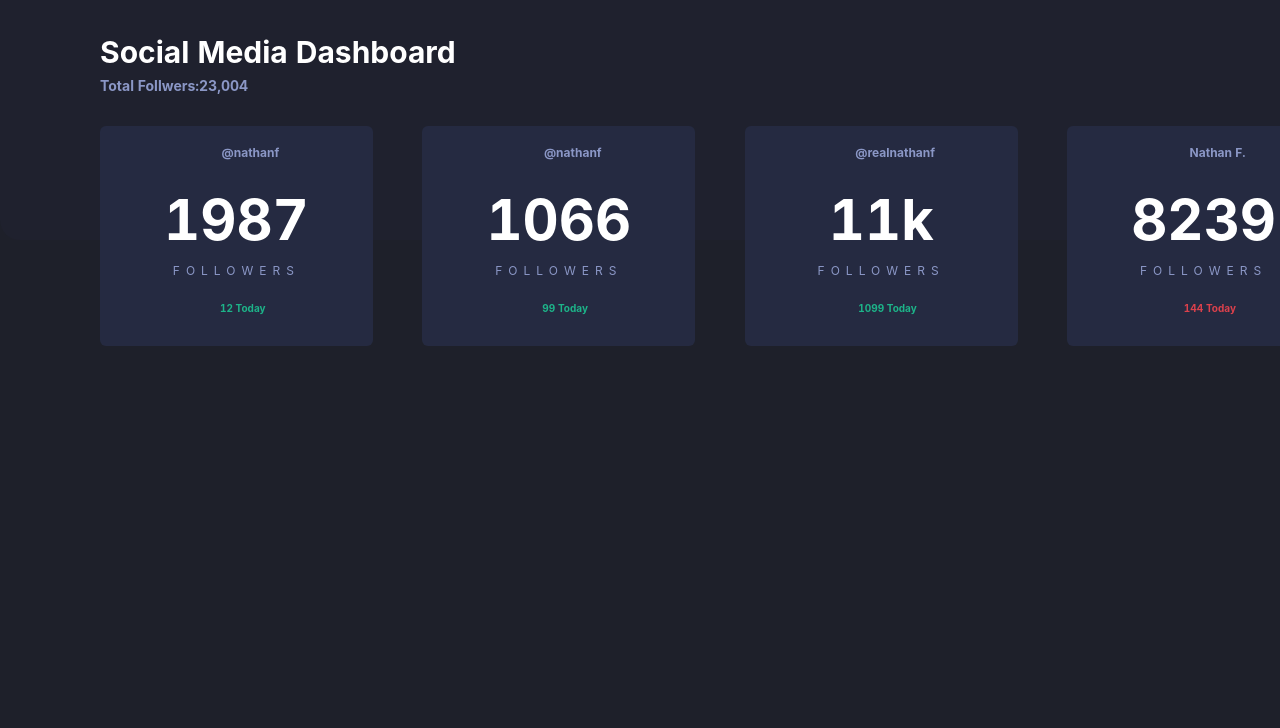
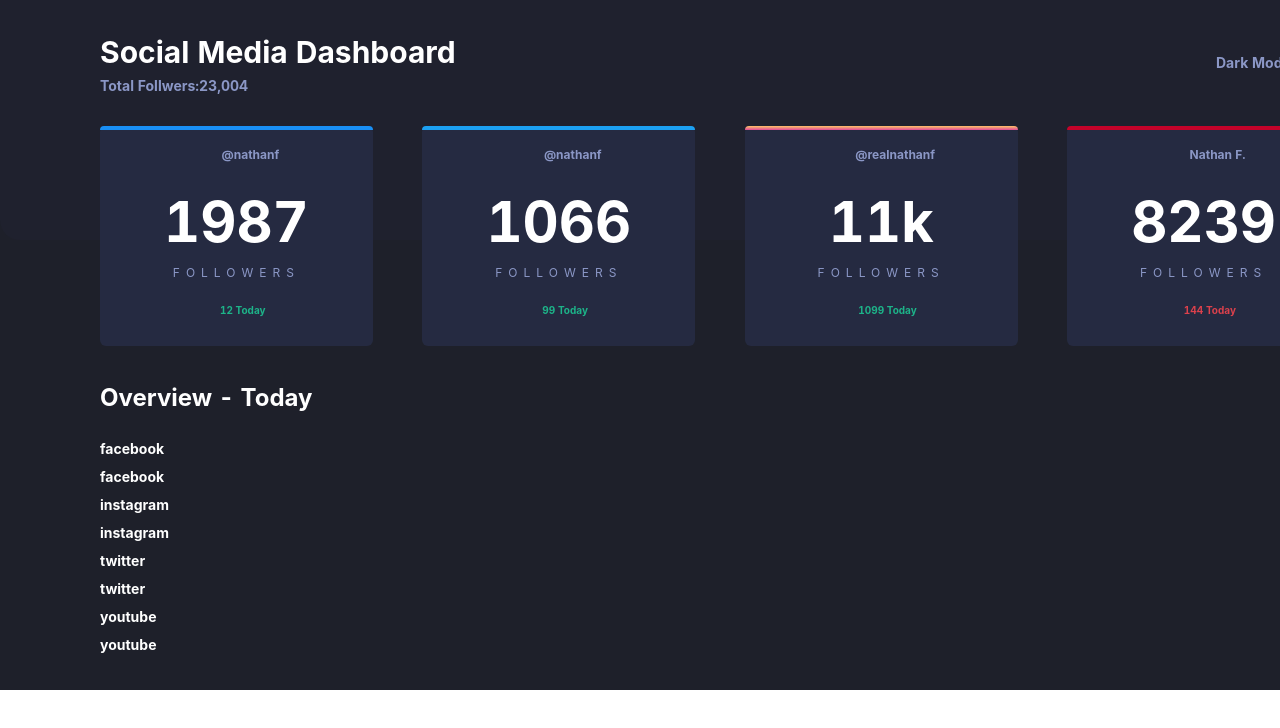
Before and after one commit to Tatekii/homeWork1, a Vue app: page / in a window 1280 px wide. Shown: the top 728 px of the page. Built offline with nearby package versions, Linux system fonts and the light colour scheme.

Commit message:
fix bigBlock upper border and import antd-switch

```diff
--- a/babel.config.js
+++ b/babel.config.js
@@ -1,5 +1,9 @@
 module.exports = {
-  presets: [
-    '@vue/cli-plugin-babel/preset'
-  ]
-}
+  presets: ["@vue/cli-plugin-babel/preset"],
+  plugins: [
+    [
+      "import",
+      { libraryName: "ant-design-vue", libraryDirectory: "es", style: 'css' },
+    ],
+  ],
+};
--- a/package.json
+++ b/package.json
@@ -9,7 +9,9 @@
   },
   "dependencies": {
     "ant-design-vue": "^1.7.5",
+    "babel-plugin-import": "^1.13.3",
     "core-js": "^3.6.5",
+    "less-loader": "^5.0.0",
     "vue": "^2.6.11"
   },
   "devDependencies": {
@@ -19,6 +21,7 @@
     "babel-eslint": "^10.1.0",
     "eslint": "^6.7.2",
     "eslint-plugin-vue": "^6.2.2",
+    "less": "^4.1.1",
     "svg-baker-runtime": "^1.4.7",
     "svg-sprite-loader": "^6.0.7",
     "vue-template-compiler": "^2.6.11"
--- a/src/App.vue
+++ b/src/App.vue
@@ -16,7 +16,6 @@ export default {
 
 <style>
 #app {
-  position: relative;
   font-family: "Inter"
 }
 </style>
--- a/src/assets/style/common.css
+++ b/src/assets/style/common.css
@@ -3,9 +3,19 @@
   --BrightRed--: hsl(356, 69%, 56%);
   --Facebook--: hsl(208, 92%, 53%);
   --Twitter--: hsl(203, 89%, 53%);
-  --Instagram--: linear gradient hsl(37, 97%, 70%) to hsl(329, 70%, 58%);
+  --Instagram--: linear-gradient(hsl(37, 97%, 70%), hsl(329, 70%, 58%));
   --YouTube--: hsl(348, 97%, 39%);
-
-  --ToggleDark--: linear gradient hsl(210, 78%, 56%) to hsl(146, 68%, 55%);
-  --ToggleLight--: hsl(230, 22%, 74%);
+  cursor: pointer;
 }
+.facebook-line{
+  background: var(--Facebook--);
+}
+.twitter-line{
+  background: var(--Twitter--)
+}
+.instagram-line{
+  background: var(--Instagram--);
+}
+.youtube-line{
+  background: var(--YouTube--);
+}
--- a/src/assets/style/darkTheme.css
+++ b/src/assets/style/darkTheme.css
@@ -1,8 +1,8 @@
-
-:root{
---Bg--: hsl(230, 17%, 14%);
---TopBg--: hsl(232, 19%, 15%);
---CardBg--: hsl(228, 28%, 20%);
---CardText--: hsl(228, 34%, 66%);
---Text--: white;
+:root {
+  --Bg--: hsl(230, 17%, 14%);
+  --TopBg--: hsl(232, 19%, 15%);
+  --CardBg--: hsl(228, 28%, 20%);
+  --CardText--: hsl(228, 34%, 66%);
+  --Text--: white;
+  --Toggle--: linear-gradient(hsl(210, 78%, 56%), hsl(146, 68%, 55%));
 }
--- a/src/assets/style/lightTheme.css
+++ b/src/assets/style/lightTheme.css
@@ -4,4 +4,5 @@
   --CardBg--: hsl(227, 47%, 96%);
   --CardText--: hsl(228, 12%, 44%);
   --Text--: hsl(230, 17%, 14%);
+  --Toggle--: hsl(230, 22%, 74%);
 }
--- /dev/null
+++ b/src/components/ASwitch/ASwitch.vue
@@ -0,0 +1,28 @@
+<template>
+  <div>
+    <a-switch default-checked @change="onChange" />
+  </div>
+</template>
+<script>
+export default {
+  data () {
+    return {};
+  },
+  methods: {
+    onChange (checked) {
+      console.log(`a-switch to ${checked}`);
+    },
+  },
+};
+</script>
+<style scoped>
+.ant-switch::after {
+  background-color: var(--TopBg--);
+}
+.ant-switch{
+  background: linear-gradient( hsl(210, 78%, 56%) , hsl(146, 68%, 55%))
+}
+.ant-switch-checked {
+    background:linear gradient hsl(210, 78%, 56%) to hsl(146, 68%, 55%)
+}
+</style>
--- a/src/components/BigCard/BigCard.vue
+++ b/src/components/BigCard/BigCard.vue
@@ -1,6 +1,6 @@
 <template>
   <div class="big-card-block">
-    <div class="top-border"></div>
+    <div class="top-border" :class="cardData.platform+'-line'"></div>
     <div class="platform">
       <svg-icon
         :icon-class="cardData.platform"
@@ -60,8 +60,9 @@ export default {
   flex-direction: column;
 }
 .top-border {
-  height: 2px;
-  background: var(--Instagram--);
+  height: 4px;
+  border-top-left-radius: 6px;
+  border-top-right-radius: 6px;
 }
 .platform {
   font-size: 12px;
--- a/src/components/SmallCard/SmallCard.vue
+++ b/src/components/SmallCard/SmallCard.vue
@@ -1,15 +1,41 @@
-<template>
-  <div>
-    <div class="wrapper"></div>
-  </div>
-</template>
-
 <script>
 export default {
-  name: ''
+  name: 'SmallCard',
+  props: {
+    cardData: Object
+  },
+  render (h) {
+    return h(
+      'div', {
+      class: "small-card-block"
+    }, [
+      h(
+        'div', {
+          attrs:{
+
+          },
+        class: 'block-title'
+      },
+        [this.cardData.platform,
+          h(
+            'svg-icon', {
+            props: {
+              iconClass: this.cardData.platform
+            },
+            style: {
+              width: '2em',
+              height: '2em',
+              verticalAlign: 'middle'
+            }
+          }
+          )
+        ]
+      )
+    ]
+    )
+  }
 }
 </script>
 
 <style lang="" scoped>
-
 </style>
--- a/src/view/Home/Home.vue
+++ b/src/view/Home/Home.vue
@@ -7,11 +7,22 @@
           <div class="title">Social Media Dashboard</div>
           <div class="views">Total Follwers:23,004</div>
         </div>
+        <div class="right">
+          <div class="switch-title">Dark Mode</div>
+          <ASwitch></ASwitch>
+        </div>
       </header>
       <section class="changes">
-        <BigCard v-for="item in sum" :key="item.id" :cardData="item"/>
+        <BigCard v-for="item in sum" :key="item.platform" :cardData="item" />
       </section>
-      <section class="overview"></section>
+      <section class="overview">
+        <p class="overview-title">Overview - Today</p>
+        <SmallCard
+          v-for="item in overViewsFormat"
+          :key="item.b_index"
+          :cardData="item"
+        />
+      </section>
     </div>
   </div>
 </template>
@@ -20,44 +31,114 @@
 import '@/assets/style/common.css';
 import '@/assets/style/darkTheme.css'
 import BigCard from
-'@/components/BigCard/BigCard'
+  '@/components/BigCard/BigCard'
+import SmallCard from '@/components/SmallCard/SmallCard'
+import ASwitch from '@/components/ASwitch/ASwitch'
 export default {
-  name: 'desktop',
-  components:{
-    BigCard
+  name: 'Home',
+  components: {
+    BigCard,
+    SmallCard,
+    ASwitch
   },
   data () {
     return {
-      sum: {
-        facebook: {
-          platform:'facebook',
+      sum: [
+        {
+          platform: 'facebook',
           name: '@nathanf',
           number: 1987,
           compare: 12,
-          id:1
         },
-        twitter: {
-          platform:'twitter',
+        {
+          platform: 'twitter',
           name: '@nathanf',
           number: 1066,
           compare: 99,
-          id:2
         },
-        instagram: {
-          platform:'instagram',
+        {
+          platform: 'instagram',
           name: '@realnathanf',
           number: 11000,
           compare: 1099,
-          id:3
         },
-        youtube: {
-          platform:'youtube',
+        {
+          platform: 'youtube',
           name: 'Nathan F.',
           number: 8239,
           compare: -144,
-          id:4
         }
-      }
+      ],
+      overViews: [
+        {
+          platform: 'facebook',
+          data: [
+            {
+              pageViews: 87,
+              compare: 3
+            },
+            {
+              likes: 52,
+              compare: -2
+            }
+          ]
+        },
+        {
+          platform: 'instagram',
+          data: [
+            {
+              profileViews: 52000,
+              compare: 1375
+            },
+            {
+              likes: 5462,
+              compare: 2257
+            }
+          ]
+        },
+        {
+          platform: 'twitter',
+          data: [
+            {
+              retweetws: 117,
+              compare: 303
+            },
+            {
+              likes: 507,
+              compare: 553
+            }
+          ]
+        },
+        {
+          platform: 'youtube',
+          data: [
+            {
+              likes: 107,
+              compare: -19
+            },
+            {
+              totlaViews: 1407,
+              compare: -12
+            }
+          ]
+        }
+      ]
+
+    }
+  },
+  computed: {
+    overViewsFormat () {
+      return this.overViews.reduce((acc, cur) => {
+        let platform = cur.platform
+        let k = 0
+        for (let i = 0; i < cur.data.length; i++) {
+          let j = cur.data[i]
+          j.platform = platform
+          j._index = k++
+          acc.push(j)
+        }
+        return acc
+      }, [])
     }
   }
 }
@@ -69,7 +150,6 @@ export default {
 }
 .wrapper {
   background: var(--Bg--);
-  height: 100vh;
 }
 .top-partten {
   background: var(--TopBg--);
@@ -78,13 +158,16 @@ export default {
   border-bottom-right-radius: 20px;
 }
 .body-wrapper {
-  position: absolute;
-  top: 0;
+  position: relativ;
+  margin-top: -240px;
   width: 100%;
   padding: 30px 100px;
 }
 .header {
   margin-bottom: 30px;
+  display: flex;
+  flex-direction: row;
+  justify-content: space-between;
 }
 .header .left {
 }
@@ -94,10 +177,27 @@ export default {
 .header .left .views {
   color: var(--CardText--);
 }
-.changes{
+.header .right {
+  height: 66px;
+  line-height: 66px;
+  display: flex;
+  width: 10%;
+  justify-content: space-between;
+}
+.header .right .switch-title{
+  color: var(--CardText--);
+}
+.changes {
   display: flex;
   width: 100%;
   flex-direction: row;
   justify-content: space-between;
+  margin-bottom: 34px;
+}
+.overview {
+}
+.overview .overview-title {
+  font-size: 24px;
+  margin-bottom: 20px;
 }
 </style>
```
Also changed, not shown: src/main.js (+6 -3 lines), vue.config.js (+9 -2 lines), 1 other file (tests, documents, lock files or other folders).
